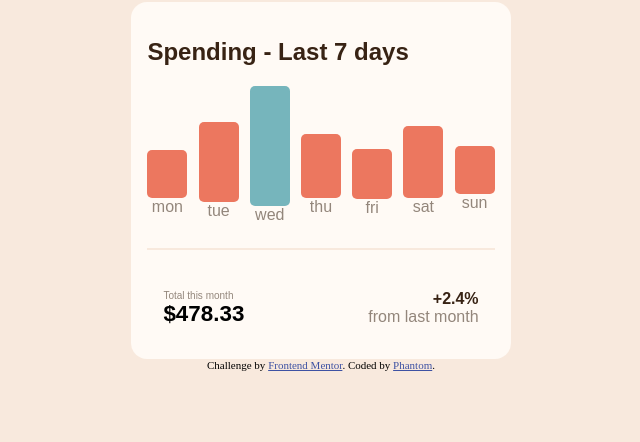
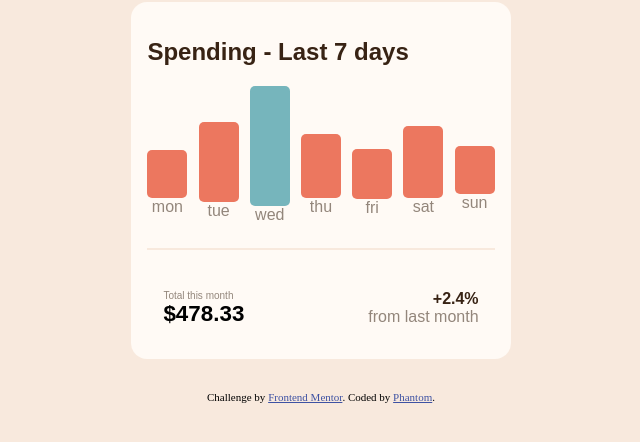
Before and after one commit to dev-phantom/expenses-chart-component-main, a plain HTML site: page index.html in a window 1280 px wide. Shown: the part 158-600 px from the top of the page, without its empty margins (319-959 px from the left). Drawn offline with Linux system fonts and the light colour scheme.

Commit message:
Update index.html

```diff
--- a/index.html
+++ b/index.html
@@ -10,7 +10,7 @@
   <link rel="stylesheet" href="./index.css">
   <!-- Feel free to remove these styles or customise in your own stylesheet 👍 -->
   <style>
-    .attribution { font-size: 11px; text-align: center; }
+    .attribution { font-size: 11px; text-align: center; margin-top:2rem;}
     .attribution a { color: hsl(228, 45%, 44%); }
   </style>
 </head>
```
